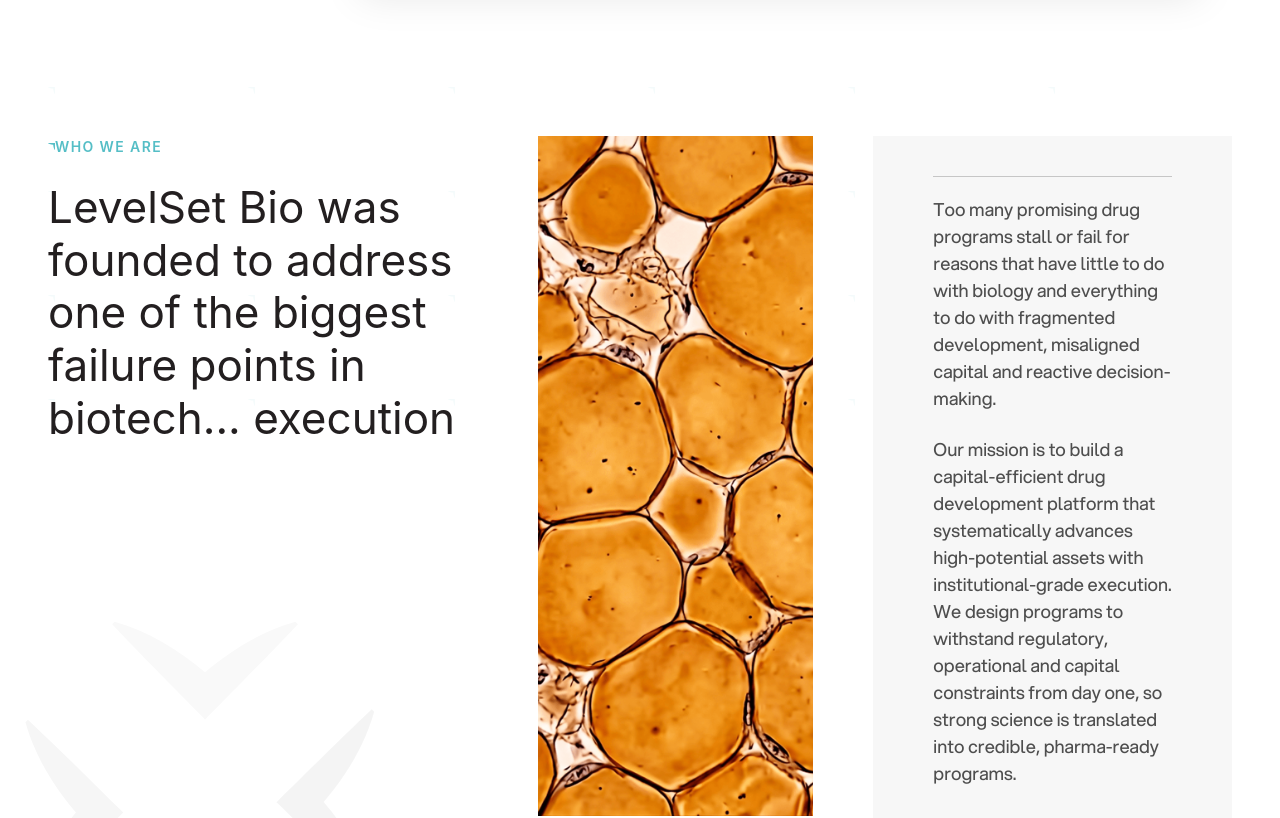
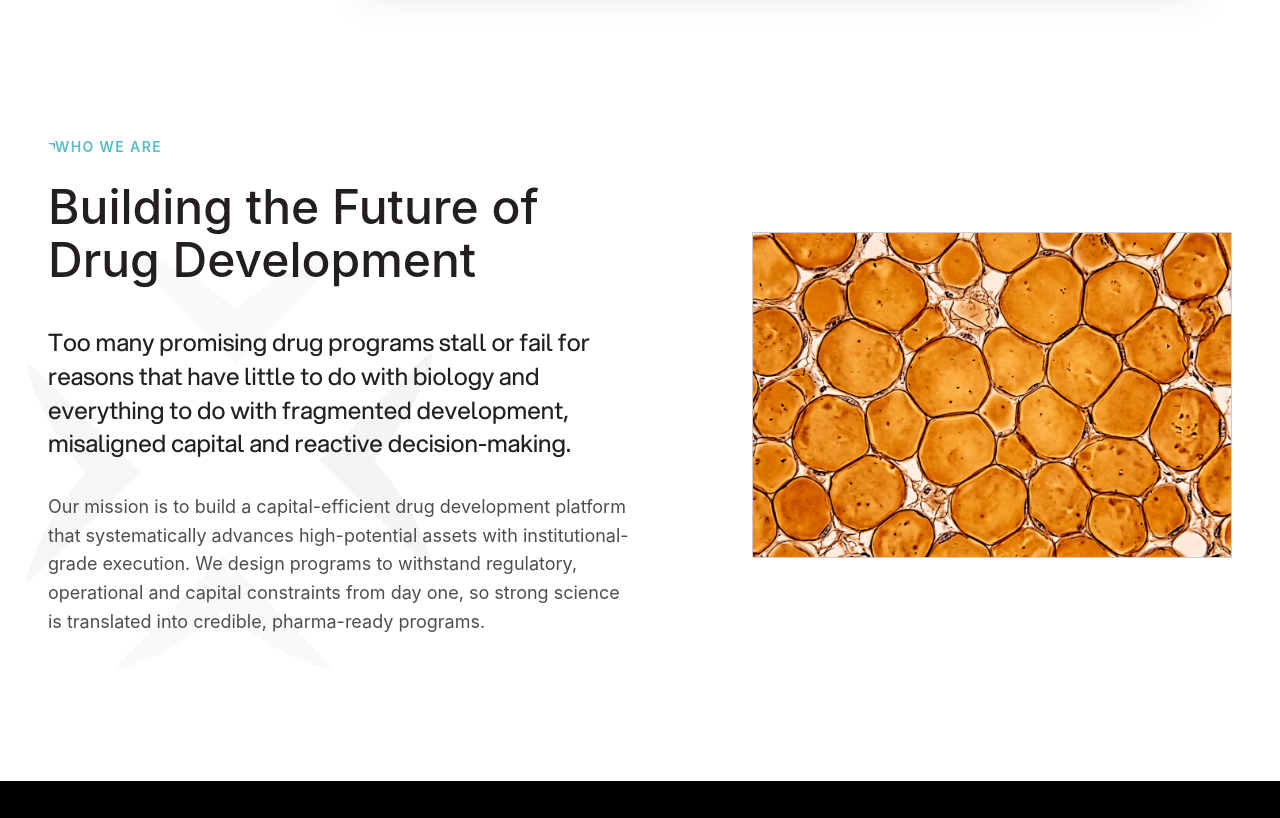
Before and after one commit to arya9779/levelset, a React (Vite) app: page / in a window 1280 px wide. Shown: the part 780-1598 px from the top of the page. Built offline with nearby package versions, Linux system fonts and the light colour scheme; a web font is replaced by a local one.

Commit message:
style: optimize About section layout and typography

```diff
--- a/src/App.jsx
+++ b/src/App.jsx
@@ -210,39 +210,25 @@
           </div>
         </section>
 
-        {/* Who We Are Section */}
         <section id="about">
           <div className="about-pattern-bg">
-            <div className="corner-grid-pattern">
-              {Array.from({ length: 24 }).map((_, i) => (
-                <div key={i} className="bg-corner-item"><CornerSymbolSVG /></div>
-              ))}
-            </div>
             <img src={watermarkSvg} alt="" className="about-watermark-icon" />
           </div>
 
           <div className="container">
-            <div className="about-layout">
-              <div className="about-left">
+            <div className="about-layout-v2">
+              <div className="about-content-left">
                 <div className="eyebrow-container">
                   <CornerSymbolSVG />
                   <span className="eyebrow-text">WHO WE ARE</span>
                 </div>
-                <h2>LevelSet Bio was founded to address one of the biggest failure points in biotech... execution</h2>
+                <h2>Building the Future of Drug Development</h2>
+                <p className="lead-text">Too many promising drug programs stall or fail for reasons that have little to do with biology and everything to do with fragmented development, misaligned capital and reactive decision-making.</p>
+                <p>Our mission is to build a capital-efficient drug development platform that systematically advances high-potential assets with institutional-grade execution. We design programs to withstand regulatory, operational and capital constraints from day one, so strong science is translated into credible, pharma-ready programs.</p>
               </div>
 
-              <div className="about-middle">
-                <div className="pillar-container">
-                  <img src={cellsPillar} alt="Cells Pillar" />
-                </div>
-              </div>
-
-              <div className="about-right">
-                <div className="about-text-box">
-                  <div className="divider-top"></div>
-                  <p>Too many promising drug programs stall or fail for reasons that have little to do with biology and everything to do with fragmented development, misaligned capital and reactive decision-making.</p>
-                  <p>Our mission is to build a capital-efficient drug development platform that systematically advances high-potential assets with institutional-grade execution. We design programs to withstand regulatory, operational and capital constraints from day one, so strong science is translated into credible, pharma-ready programs.</p>
-                </div>
+              <div className="about-image-right">
+                 <img src={cellsPillar} alt="Cells Pillar" />
               </div>
             </div>
           </div>
--- a/src/style.css
+++ b/src/style.css
@@ -107,9 +107,9 @@
 
 .about-watermark-icon {
   position: absolute;
-  bottom: -100px;
-  left: -100px;
-  width: 600px;
+  top: 100px;
+  left: -120px;
+  width: 700px;
   opacity: 0.04;
   filter: grayscale(1);
 }
@@ -550,72 +550,41 @@
   object-fit: cover;
 }
 
-.about-layout {
-  display: flex;
-  justify-content: space-between;
-  align-items: stretch;
-  gap: 60px;
+.about-layout-v2 {
+  display: grid;
+  grid-template-columns: 1fr 480px;
+  gap: 120px;
+  align-items: center;
   position: relative;
   z-index: 2;
 }
 
-.about-left {
-  flex: 1.2;
+.about-content-left h2 {
+  font-size: 48px;
+  line-height: 1.1;
+  margin-bottom: 40px;
+  font-weight: 500;
 }
 
-.about-left h2 {
-  max-width: 500px;
-}
-
-.about-middle {
-  width: 275px;
-  flex-shrink: 0;
-}
-
-.pillar-container {
-  width: 100%;
-  height: 680px;
-  overflow: hidden;
-}
-
-.pillar-container img {
-  width: 100%;
-  height: 100%;
-  object-fit: cover;
-}
-
-.about-right {
-  flex: 1;
-  display: flex;
-  align-items: flex-end;
-  padding-bottom: 40px;
-}
-
-.about-text-box {
-  background: #F7F7F7;
-  padding: 60px;
-  position: relative;
-}
-
-.about-text-box .divider-top {
-  position: absolute;
-  top: 40px;
-  left: 60px;
-  right: 60px;
-  height: 1px;
-  background: var(--border-light);
-}
-
-.about-text-box p {
-  font-family: var(--aspekta);
-  font-weight: 450;
+.about-content-left p {
   font-size: 18px;
+  line-height: 1.6;
   color: var(--text-muted);
   margin-bottom: 24px;
 }
 
-.about-text-box p:last-child {
-  margin-bottom: 0;
+.about-content-left .lead-text {
+  font-size: 24px;
+  color: var(--text-dark);
+  line-height: 1.4;
+  font-weight: 450;
+  margin-bottom: 32px;
+}
+
+.about-image-right img {
+  width: 100%;
+  height: auto;
+  border: 1px solid var(--border-light);
 }
 
 .wide-image-container {
```
